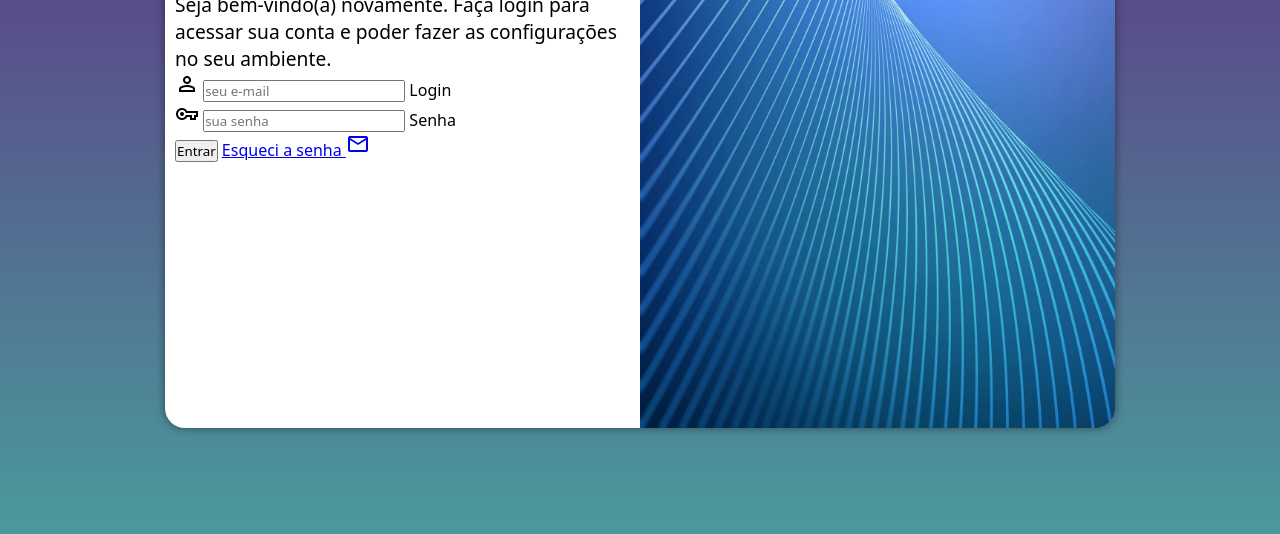
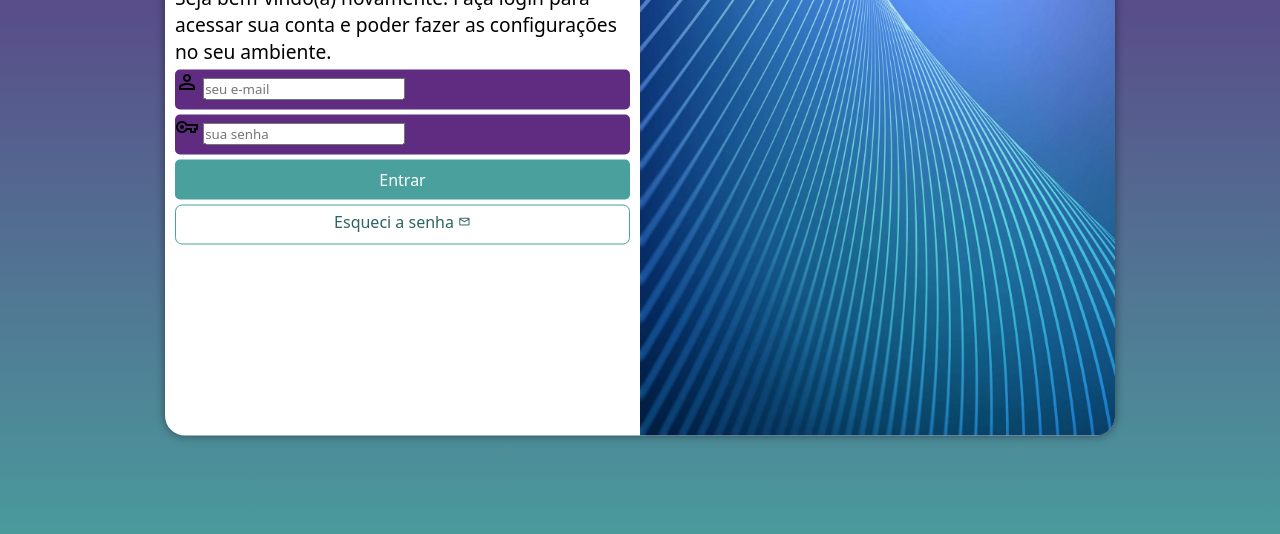
Before and after one commit to annielemarinho/projeto-login, a plain HTML site: page index.html in a window 1280 px wide. Shown: the part 222-756 px from the top of the page. Drawn offline with nearby package versions, Linux system fonts and the light colour scheme.

Commit message:
criei botoes

```diff
--- a/estilos/style.css
+++ b/estilos/style.css
@@ -32,7 +32,7 @@ section#login {
     overflow: hidden;
     background-color: white;
     width: 250px;
-    height: 500px;
+    height: 515px;
     border-radius: 20px;
     box-shadow: 0px 0px 10px rgba(0, 0, 0, 0.450);
 
@@ -61,3 +61,53 @@ div#formulario > h1 {
 div#formulario > p {
     font-size: 0.8em;
 }
+
+div.campo > label {
+    display: none;
+}
+
+form > div.campo {
+    background-color: #5f2c82;
+    display: block;
+    width: 100%;
+    height: 40px;
+    border-radius: 5px;
+    margin: 5px 0px;
+}
+
+form > input[type=submit] {
+    display: block;
+    font-size: 1em;
+    width: 100%;
+    height: 40px;
+    background-color: #49a09d;
+    color: white;
+    border: none;
+    border-radius: 5px;
+    cursor: pointer;
+}
+
+form > input[type=submit]:hover {
+    background-color: #2d6462;
+}
+
+form > a.botao {
+    display: block;
+    text-align: center;
+    font-size: 1em;
+    width: 100%;
+    height: 40px;
+    padding-top: 5px;
+    margin-top: 5px;
+    background-color: white;
+    color: #2d6462;
+    border: 1px solid #49a09d;
+    border-radius: 7px;
+    text-decoration: none;
+}
+form > a.botao:hover {
+    background-color: #6cd3cf;
+}
+form > a.botao > span {
+    font-size: 0.8em;
+}
--- a/index.html
+++ b/index.html
@@ -29,9 +29,9 @@
                         <label for="isenha">Senha</label>
                     </div>
                     <input type="submit" value="Entrar">
-                    <a href="esqueci.html">Esqueci a senha <span class="material-symbols-outlined">mail</span>
+                    <a href="esqueci.html" class="botao">
+                        Esqueci a senha <span class="material-symbols-outlined">mail</span>
                     </a>
-
                 </form>
             </div>
         </section>
```
